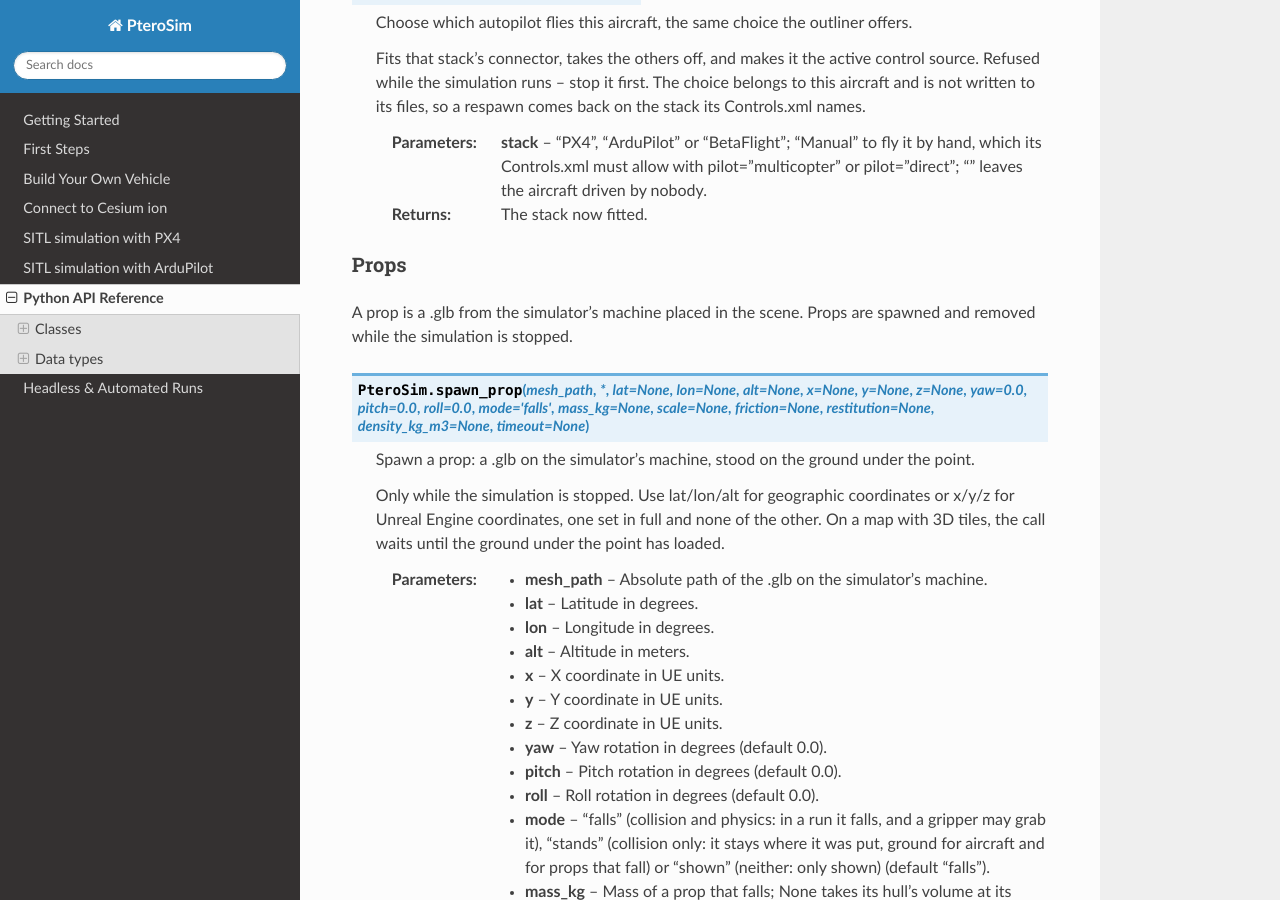
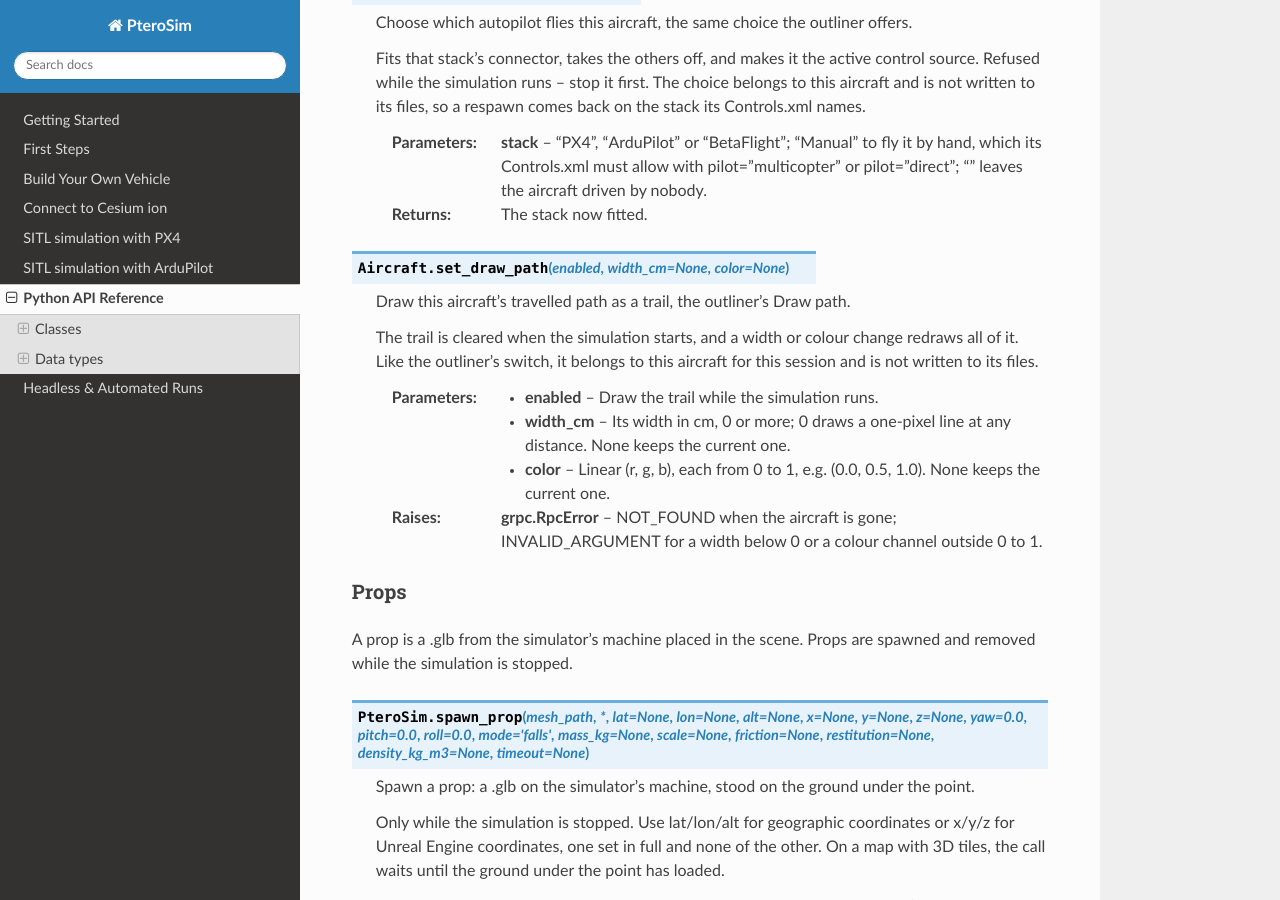
Before and after one commit to AlexanderRex/PteroSimDocs, a Sphinx documentation site: the page built from docs/source/python_api.rst, in a window 1280 px wide and 900 px high, scrolled down 13441 px. Built offline with Sphinx 7.4.7 and the Read the Docs theme 3.1.0, drawn with Linux system fonts in a browser that asks for light colours.

Commit message:
docs: regenerate python_api.rst from SDK 15737e459a5a7c99addf1a7e8c4daa841f60055b (#66)

```diff
--- a/docs/source/python_api.rst
+++ b/docs/source/python_api.rst
@@ -596,6 +596,20 @@ Aircraft management
                  must allow with pilot="multicopter" or pilot="direct"; "" leaves the aircraft driven by nobody.
 
    :returns: The stack now fitted.
+
+.. py:method:: Aircraft.set_draw_path(enabled, width_cm=None, color=None)
+
+   Draw this aircraft's travelled path as a trail, the outliner's Draw path.
+
+   The trail is cleared when the simulation starts, and a width or colour change redraws all of it.
+   Like the outliner's switch, it belongs to this aircraft for this session and is not written to its files.
+
+   :param enabled: Draw the trail while the simulation runs.
+   :param width_cm: Its width in cm, 0 or more; 0 draws a one-pixel line at any distance. None keeps the current one.
+   :param color: Linear (r, g, b), each from 0 to 1, e.g. (0.0, 0.5, 1.0). None keeps the current one.
+
+   :raises grpc.RpcError: NOT_FOUND when the aircraft is gone; INVALID_ARGUMENT for a width below 0 or a colour
+       channel outside 0 to 1.
 
 Props
 ^^^^^
```
